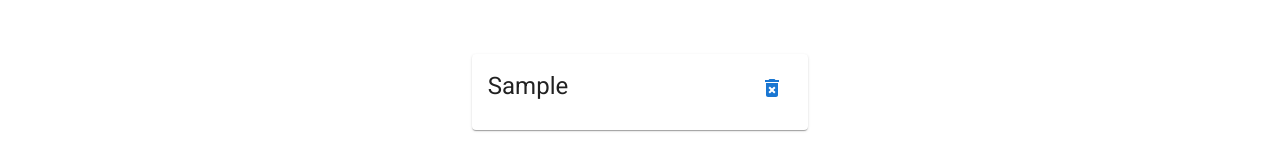
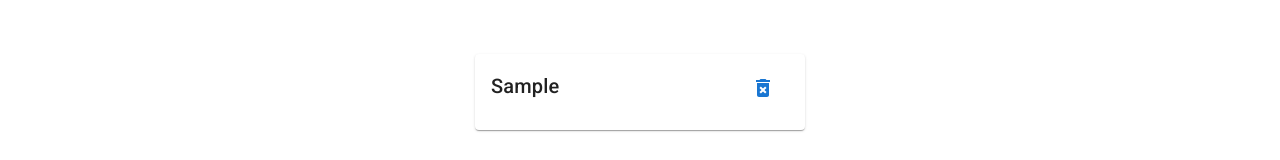
Before and after one commit to hafizkh/Digital-Reminder, a React (Create React App) app: page / in a window 1280 px wide. Both pictures are taken after typing "Sample" into the empty fields and a click on the button "ADD TASK". Shown: the part 312-472 px from the top of the page. Built offline with nearby package versions, Linux system fonts and the light colour scheme.

Commit message:
Small changes

```diff
--- a/src/components/ToDoCard.tsx
+++ b/src/components/ToDoCard.tsx
@@ -16,7 +16,7 @@ const ToDoCard = ({ task, handleDel }: Props) => {
         <div className='todoList'>
             <Card sx={{ minWidth: 330 }}>
                 <CardContent className='content'>
-                    <Typography variant="h5">
+                    <Typography variant="h6">
                         {task.taskName}
                         <Button className='deleteBtn' style={{ paddingLeft: '12rem' }}
                             onClick={() => { handleDel(task.taskName) }}>
--- a/src/styles/_todo.scss
+++ b/src/styles/_todo.scss
@@ -16,7 +16,7 @@
     display: flex;
 }
 .deleteBtn{
-    padding-left: 12rem
+    padding-left: 13rem
 }
 img{
     width: 9rem;
```
